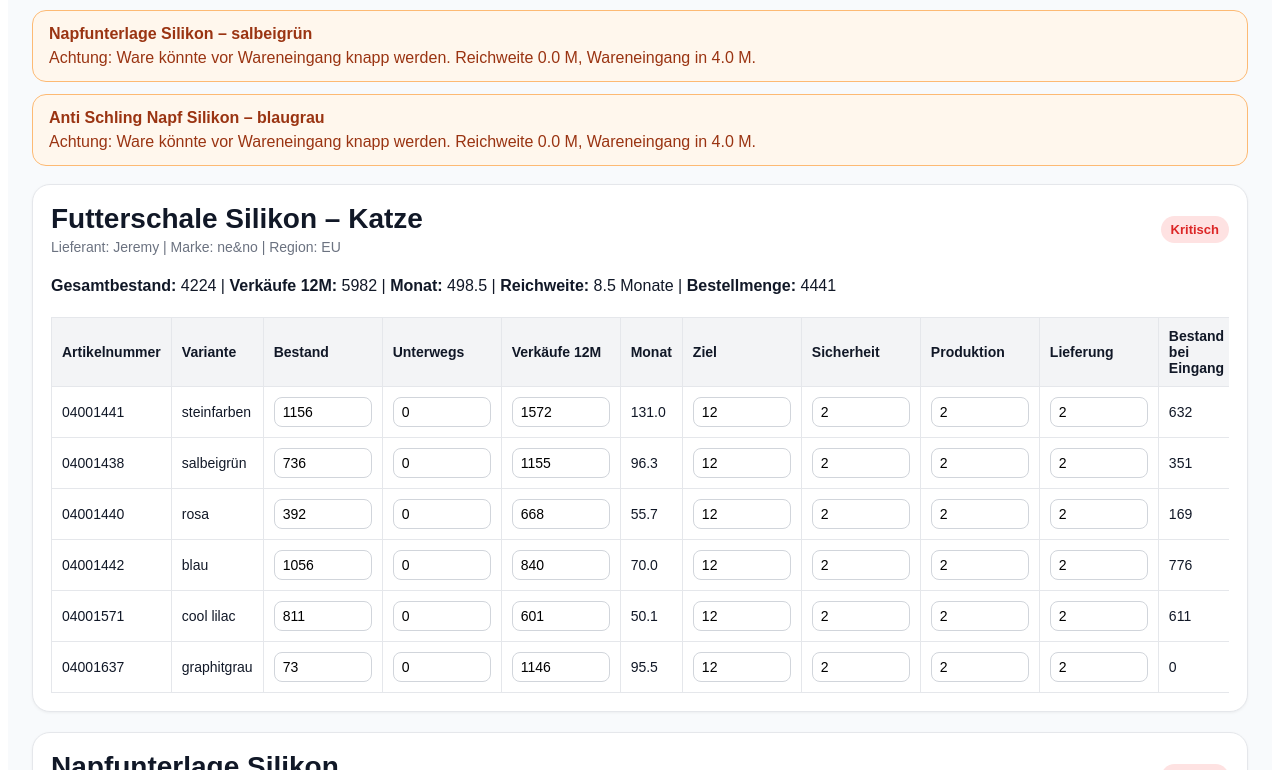
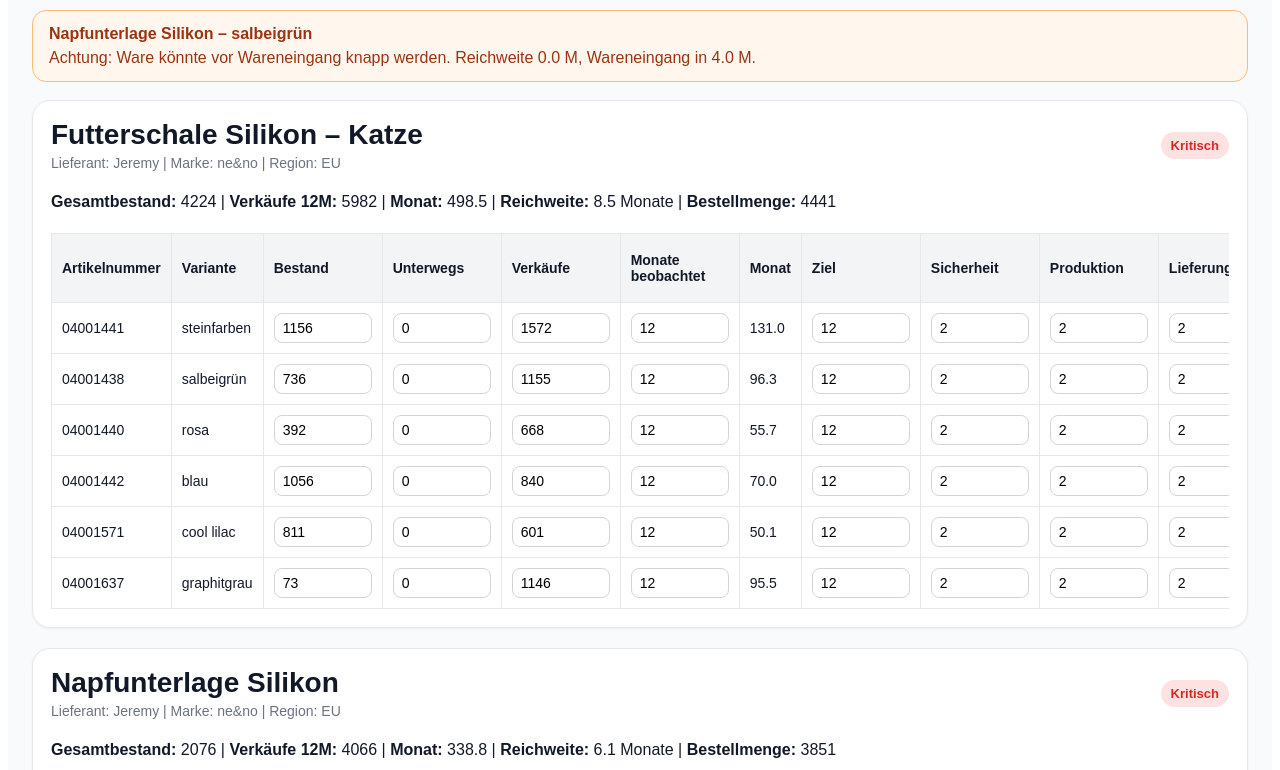
Before and after one commit to kingelvis150888-byte/einkaufs-tool, a Next.js app: page / in a window 1280 px wide. Shown: the part 510-1280 px from the top of the page. Built offline with nearby package versions, Linux system fonts and the light colour scheme.

Commit message:
Update page.js

```diff
--- a/app/page.js
+++ b/app/page.js
@@ -212,23 +212,6 @@ const initialData = [
   {
     id: 13,
     parent: "Anti Schling Napf Silikon",
-    variant: "blaugrau",
-    articleNumber: "04001604",
-    supplier: "Jeremy",
-    brand: "ne&no",
-    region: "EU",
-    stock: 0,
-    inbound: 0,
-    sales12m: 671,
-    targetMonths: 12,
-    safetyMonths: 2,
-    productionMonths: 2,
-    shippingMonths: 2,
-    active: true,
-  },
-  {
-    id: 14,
-    parent: "Anti Schling Napf Silikon",
     variant: "malve",
     articleNumber: "04001605",
     supplier: "Jeremy",
@@ -244,7 +227,7 @@ const initialData = [
     active: true,
   },
   {
-    id: 15,
+    id: 14,
     parent: "Anti Schling Napf Silikon",
     variant: "salbeigrün",
     articleNumber: "04001606",
@@ -261,7 +244,7 @@ const initialData = [
     active: true,
   },
   {
-    id: 16,
+    id: 15,
     parent: "Anti Schling Napf Silikon",
     variant: "taupe",
     articleNumber: "04001872",
@@ -278,7 +261,7 @@ const initialData = [
     active: true,
   },
   {
-    id: 17,
+    id: 16,
     parent: "Anti Schling Napf Silikon",
     variant: "steingrau",
     articleNumber: "04001873",
@@ -294,6 +277,78 @@ const initialData = [
     shippingMonths: 2,
     active: true,
   },
+  {
+    id: 17,
+    parent: "Anti Schling Napf Silikon",
+    variant: "cool lilac",
+    articleNumber: "04001929",
+    supplier: "Jeremy",
+    brand: "ne&no",
+    region: "EU",
+    stock: 400,
+    inbound: 0,
+    sales12m: 13,
+    observedMonths: 1,
+    targetMonths: 12,
+    safetyMonths: 2,
+    productionMonths: 2,
+    shippingMonths: 2,
+    active: true,
+  },
+  {
+    id: 18,
+    parent: "Anti Schling Napf Silikon",
+    variant: "steel blue",
+    articleNumber: "04001930",
+    supplier: "Jeremy",
+    brand: "ne&no",
+    region: "EU",
+    stock: 671,
+    inbound: 0,
+    sales12m: 30,
+    observedMonths: 1,
+    targetMonths: 12,
+    safetyMonths: 2,
+    productionMonths: 2,
+    shippingMonths: 2,
+    active: true,
+  },
+  {
+    id: 19,
+    parent: "Anti Schling Napf Silikon",
+    variant: "ruby",
+    articleNumber: "04001931",
+    supplier: "Jeremy",
+    brand: "ne&no",
+    region: "EU",
+    stock: 325,
+    inbound: 0,
+    sales12m: 39,
+    observedMonths: 1,
+    targetMonths: 12,
+    safetyMonths: 2,
+    productionMonths: 2,
+    shippingMonths: 2,
+    active: true,
+  },
+  {
+    id: 20,
+    parent: "Anti Schling Napf Silikon",
+    variant: "graphite grey",
+    articleNumber: "04001932",
+    supplier: "Jeremy",
+    brand: "ne&no",
+    region: "EU",
+    stock: 537,
+    inbound: 0,
+    sales12m: 28,
+    observedMonths: 1,
+    targetMonths: 12,
+    safetyMonths: 2,
+    productionMonths: 2,
+    shippingMonths: 2,
+    active: true,
+  },
 ];
 
 function toNumber(value) {
@@ -301,8 +356,14 @@ function toNumber(value) {
   return Number.isFinite(n) ? n : 0;
 }
 
-function monthlySales(sales12m) {
-  return toNumber(sales12m) / 12;
+function getObservedMonths(item) {
+  return item.observedMonths ? toNumber(item.observedMonths) : 12;
+}
+
+function monthlySales(item) {
+  const observed = getObservedMonths(item);
+  if (observed <= 0) return 0;
+  return toNumber(item.sales12m) / observed;
 }
 
 function monthsToArrival(item) {
@@ -315,13 +376,13 @@ function coverageMonths(stock, monthly) {
 }
 
 function expectedStockAtArrival(item) {
-  const monthly = monthlySales(item.sales12m);
+  const monthly = monthlySales(item);
   const futureConsumption = monthly * monthsToArrival(item);
   return Math.max(0, toNumber(item.stock) + toNumber(item.inbound) - futureConsumption);
 }
 
 function requiredFromArrival(item) {
-  const monthly = monthlySales(item.sales12m);
+  const monthly = monthlySales(item);
   return monthly * (toNumber(item.targetMonths) + toNumber(item.safetyMonths));
 }
 
@@ -331,7 +392,7 @@ function orderQty(item) {
 }
 
 function getStatus(item) {
-  const monthly = monthlySales(item.sales12m);
+  const monthly = monthlySales(item);
   const currentCoverage = coverageMonths(item.stock + item.inbound, monthly);
 
   if (!item.active) {
@@ -347,7 +408,7 @@ function getStatus(item) {
 }
 
 function getWarning(item) {
-  const monthly = monthlySales(item.sales12m);
+  const monthly = monthlySales(item);
   const arrivalMonths = monthsToArrival(item);
   const coverageNow = coverageMonths(item.stock + item.inbound, monthly);
 
@@ -370,12 +431,11 @@ function groupItems(items) {
   return grouped;
 }
 
-function cardStat(title, value, sub) {
+function statCard(title, value) {
   return (
     <div style={styles.statCard}>
       <div style={styles.statTitle}>{title}</div>
       <div style={styles.statValue}>{value}</div>
-      {sub ? <div style={styles.statSub}>{sub}</div> : null}
     </div>
   );
 }
@@ -392,8 +452,7 @@ export default function Home() {
         item.id === id
           ? {
               ...item,
-              [field]:
-                field === "active" ? value : toNumber(value),
+              [field]: field === "active" ? value : toNumber(value),
             }
           : item
       )
@@ -406,7 +465,7 @@ export default function Home() {
 
   const computedItems = useMemo(() => {
     return items.map((item) => {
-      const monthly = monthlySales(item.sales12m);
+      const monthly = monthlySales(item);
       const currentCoverage = coverageMonths(item.stock + item.inbound, monthly);
       const expectedAtArrival = expectedStockAtArrival(item);
       const requiredArrival = requiredFromArrival(item);
@@ -440,10 +499,10 @@ export default function Home() {
 
   const dashboard = useMemo(() => {
     const critical = filteredItems.filter((i) => i.status.label === "Kritisch").length;
-    const warnings = filteredItems.filter((i) => i.warning).length;
     const orderTotal = filteredItems.reduce((sum, i) => sum + i.qty, 0);
     const activeSuppliers = new Set(filteredItems.map((i) => i.supplier)).size;
-    return { critical, warnings, orderTotal, activeSuppliers };
+    const warnings = filteredItems.filter((i) => i.warning).length;
+    return { critical, orderTotal, activeSuppliers, warnings };
   }, [filteredItems]);
 
   return (
@@ -453,16 +512,16 @@ export default function Home() {
           <div>
             <h1 style={styles.h1}>Einkaufs-Planungstool</h1>
             <p style={styles.lead}>
-              Live-Version mit Parent-/Child-Struktur, Warnungen und Bestelllogik ab Wareneingang.
+              Live-Version mit Dashboard, Warnungen und Bestelllogik ab Wareneingang.
             </p>
           </div>
         </div>
 
         <div style={styles.statsGrid}>
-          {cardStat("Artikelgruppen", Object.keys(grouped).length)}
-          {cardStat("Kritische Varianten", dashboard.critical)}
-          {cardStat("Bestellmenge gesamt", dashboard.orderTotal)}
-          {cardStat("Lieferanten aktiv", dashboard.activeSuppliers)}
+          {statCard("Artikelgruppen", Object.keys(grouped).length)}
+          {statCard("Kritische Varianten", dashboard.critical)}
+          {statCard("Bestellmenge gesamt", dashboard.orderTotal)}
+          {statCard("Lieferanten aktiv", dashboard.activeSuppliers)}
         </div>
 
         <div style={styles.filterCard}>
@@ -514,7 +573,7 @@ export default function Home() {
         <div style={styles.warningSection}>
           {filteredItems
             .filter((item) => item.warning)
-            .slice(0, 5)
+            .slice(0, 6)
             .map((item) => (
               <div key={`warn-${item.id}`} style={styles.warningCard}>
                 <strong>
@@ -527,9 +586,15 @@ export default function Home() {
 
         {Object.entries(grouped).map(([groupKey, groupItems]) => {
           const first = groupItems[0];
-          const totalStock = groupItems.reduce((sum, item) => sum + toNumber(item.stock) + toNumber(item.inbound), 0);
-          const totalSales12m = groupItems.reduce((sum, item) => sum + toNumber(item.sales12m), 0);
-          const totalMonthly = totalSales12m / 12;
+          const totalStock = groupItems.reduce(
+            (sum, item) => sum + toNumber(item.stock) + toNumber(item.inbound),
+            0
+          );
+          const totalSales12m = groupItems.reduce((sum, item) => {
+            const observed = getObservedMonths(item);
+            return sum + monthlySales(item) * observed;
+          }, 0);
+          const totalMonthly = groupItems.reduce((sum, item) => sum + item.monthly, 0);
           const totalCoverage = coverageMonths(totalStock, totalMonthly);
           const totalOrder = groupItems.reduce((sum, item) => sum + item.qty, 0);
 
@@ -565,7 +630,7 @@ export default function Home() {
 
               <div style={styles.groupInfo}>
                 <strong>Gesamtbestand:</strong> {totalStock} |{" "}
-                <strong>Verkäufe 12M:</strong> {totalSales12m} |{" "}
+                <strong>Verkäufe 12M:</strong> {Math.round(totalSales12m)} |{" "}
                 <strong>Monat:</strong> {totalMonthly.toFixed(1)} |{" "}
                 <strong>Reichweite:</strong> {totalCoverage.toFixed(1)} Monate |{" "}
                 <strong>Bestellmenge:</strong> {totalOrder}
@@ -579,7 +644,8 @@ export default function Home() {
                       <th style={styles.th}>Variante</th>
                       <th style={styles.th}>Bestand</th>
                       <th style={styles.th}>Unterwegs</th>
-                      <th style={styles.th}>Verkäufe 12M</th>
+                      <th style={styles.th}>Verkäufe</th>
+                      <th style={styles.th}>Monate beobachtet</th>
                       <th style={styles.th}>Monat</th>
                       <th style={styles.th}>Ziel</th>
                       <th style={styles.th}>Sicherheit</th>
@@ -616,6 +682,16 @@ export default function Home() {
                             type="number"
                             value={item.sales12m}
                             onChange={(e) => updateItem(item.id, "sales12m", e.target.value)}
+                            style={styles.input}
+                          />
+                        </td>
+                        <td style={styles.td}>
+                          <input
+                            type="number"
+                            value={getObservedMonths(item)}
+                            onChange={(e) =>
+                              updateItem(item.id, "observedMonths", e.target.value)
+                            }
                             style={styles.input}
                           />
                         </td>
@@ -734,11 +810,6 @@ const styles = {
     fontSize: "28px",
     fontWeight: 700,
   },
-  statSub: {
-    marginTop: "6px",
-    color: "#6b7280",
-    fontSize: "13px",
-  },
   filterCard: {
     background: "#ffffff",
     border: "1px solid #e5e7eb",
@@ -843,7 +914,7 @@ const styles = {
     width: "100%",
     borderCollapse: "collapse",
     background: "#fff",
-    minWidth: "1200px",
+    minWidth: "1400px",
   },
   theadRow: {
     background: "#f3f4f6",
```
